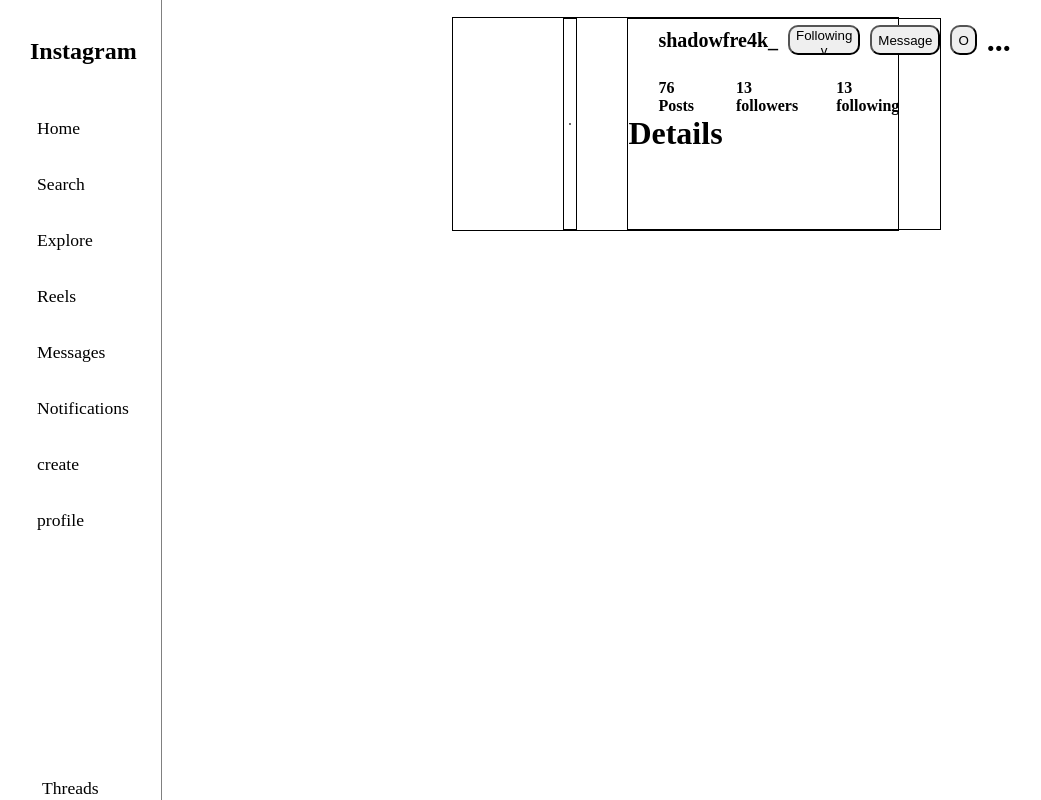
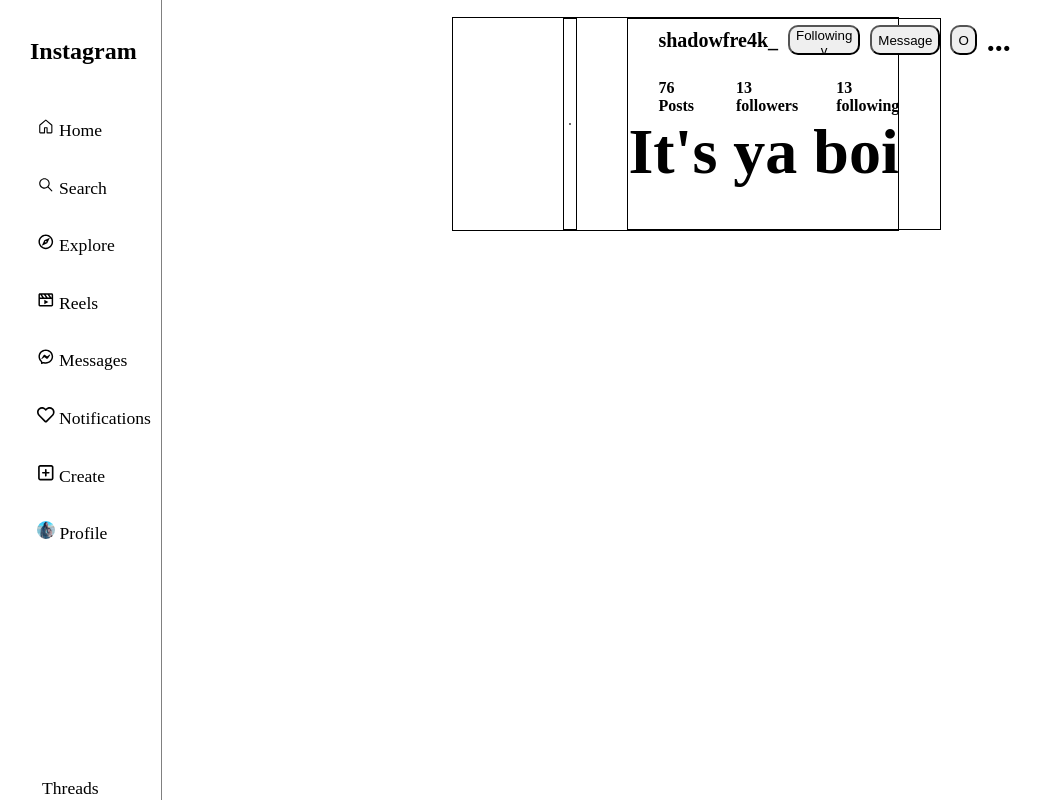
Before and after one commit to shadowfre4k/instaCopy, a React (Vite) app in the folder instaCopy/: page / in a window 1280 px wide. Shown: the whole page, without its empty margins (8-1049 px from the left). Built offline with nearby package versions, Linux system fonts and the light colour scheme.

Commit message:
added icons

```diff
--- a/instaCopy/package.json
+++ b/instaCopy/package.json
@@ -11,7 +11,8 @@
   },
   "dependencies": {
     "react": "^18.2.0",
-    "react-dom": "^18.2.0"
+    "react-dom": "^18.2.0",
+    "react-icons": "^5.0.1"
   },
   "devDependencies": {
     "@types/react": "^18.2.56",
--- a/instaCopy/src/components/Details.jsx
+++ b/instaCopy/src/components/Details.jsx
@@ -1,7 +1,9 @@
+import './Details.css'
+
 export default function Details(){
     return(
     <div>
-        Details
+        <h1>It's ya boi</h1>
     </div>
     )
 }
--- a/instaCopy/src/components/Navigation.css
+++ b/instaCopy/src/components/Navigation.css
@@ -31,6 +31,12 @@
     font-size: 1.1rem;
 }
 
+
+.navSelfie{
+    width: 18px;
+    height: 18px;
+}
+
 .navFooter{
    font-size: 1.1rem;
    display: flex;
--- a/instaCopy/src/components/Navigation.jsx
+++ b/instaCopy/src/components/Navigation.jsx
@@ -1,18 +1,26 @@
 import './Navigation.css'
+import { GoHome } from "react-icons/go";
+import { IoIosSearch } from "react-icons/io";
+import { MdOutlineExplore } from "react-icons/md";
+import { BiMoviePlay } from "react-icons/bi";
+import { RiMessengerLine } from "react-icons/ri";
+import { FaRegHeart } from "react-icons/fa";
+import { FaRegSquarePlus } from "react-icons/fa6";
+import selfie from "../pictures/Selfie.jpg"
 
 export default function Navigation(){
     return(
         <div className='mainNavContainer'>
             <h1 className='nav'>Instagram</h1>
             <ul className='navItems'>
-                <p>Home</p>
-                <p>Search</p>
-                <p>Explore</p>
-                <p>Reels</p>
-                <p>Messages</p>
-                <p>Notifications</p>
-                <p>create</p>
-                <p>profile</p>
+                <p> <GoHome value={{ className: 'react-icons' }}/> Home</p>
+                <p> <IoIosSearch /> Search</p>
+                <p> <MdOutlineExplore /> Explore</p>
+                <p> <BiMoviePlay /> Reels</p>
+                <p> <RiMessengerLine /> Messages</p>
+                <p> <FaRegHeart /> Notifications</p>
+                <p> <FaRegSquarePlus /> Create</p>
+                <p> <img className='navSelfie' src={selfie} alt ="navSelfie" /> Profile</p>
             </ul>
 
             <div className='navFooter'>
```
Also changed, not shown: instaCopy/src/components/Details.css (added), 1 other file (tests, documents, lock files or other folders).
